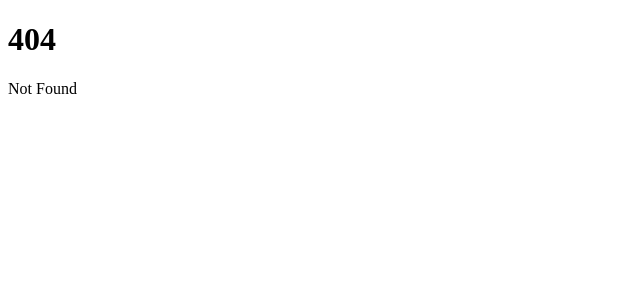
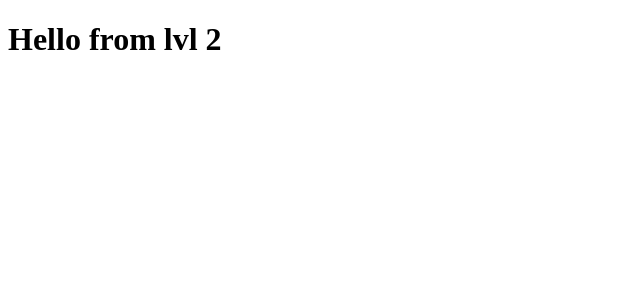
Before and after one commit to simo-mmone/svelte-test, a SvelteKit app: page /gianni/barba in a window 1280 px wide. Before the commit this address had no page. Shown: the top 300 px of the page, without its empty margins (0-640 px from the left). Built offline with nearby package versions, Linux system fonts and the light colour scheme.

Commit message:
dynamic routes

```diff
--- /dev/null
+++ b/src/routes/[lvl1]/[lvl2]/+page.svelte
@@ -0,0 +1 @@
+<h1>Hello from lvl 2</h1>
```
Also changed, not shown: src/routes/+page.svelte (+7 -0 lines), src/routes/test/+page.svelte (deleted, +0 -7 lines).
